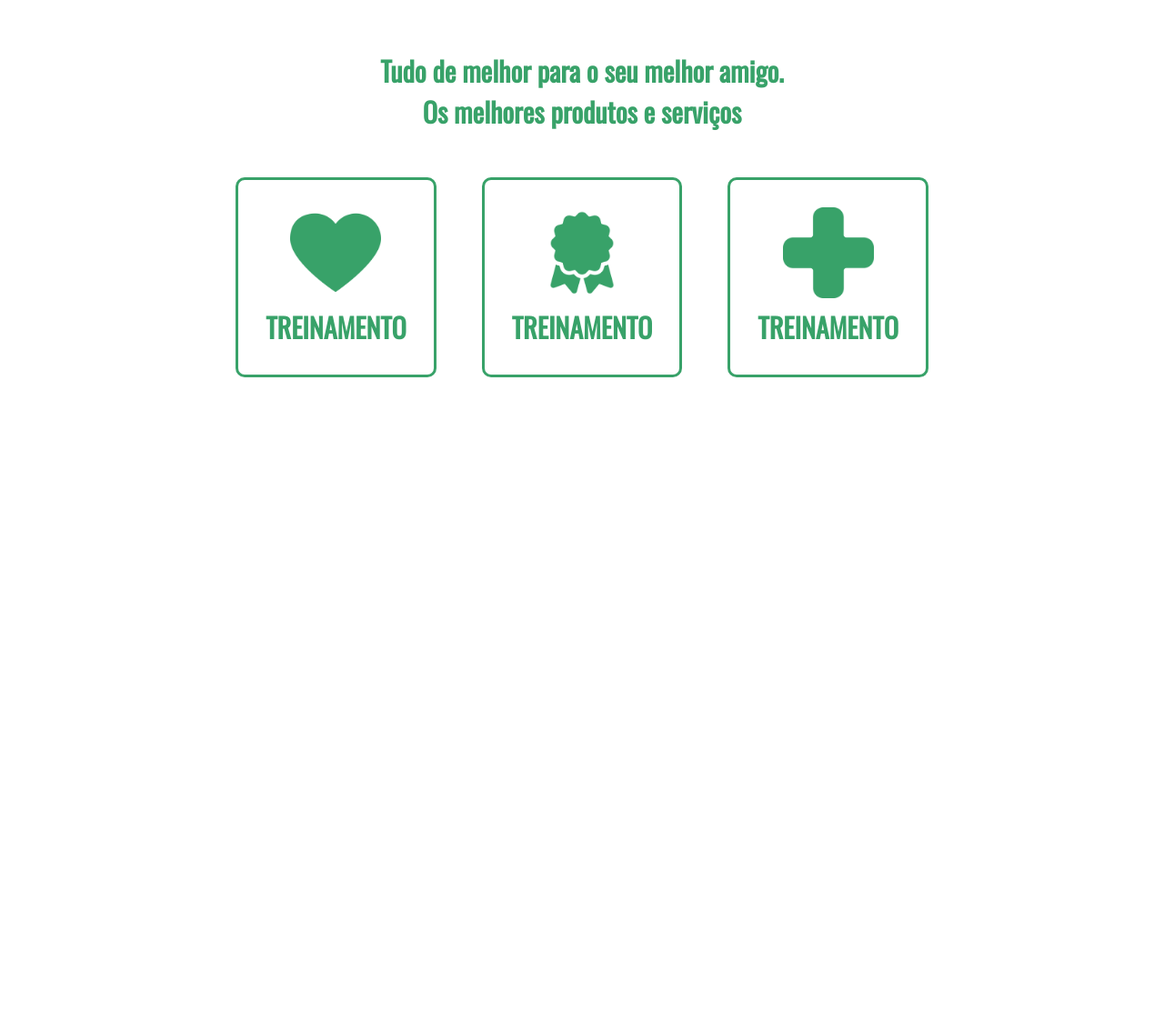
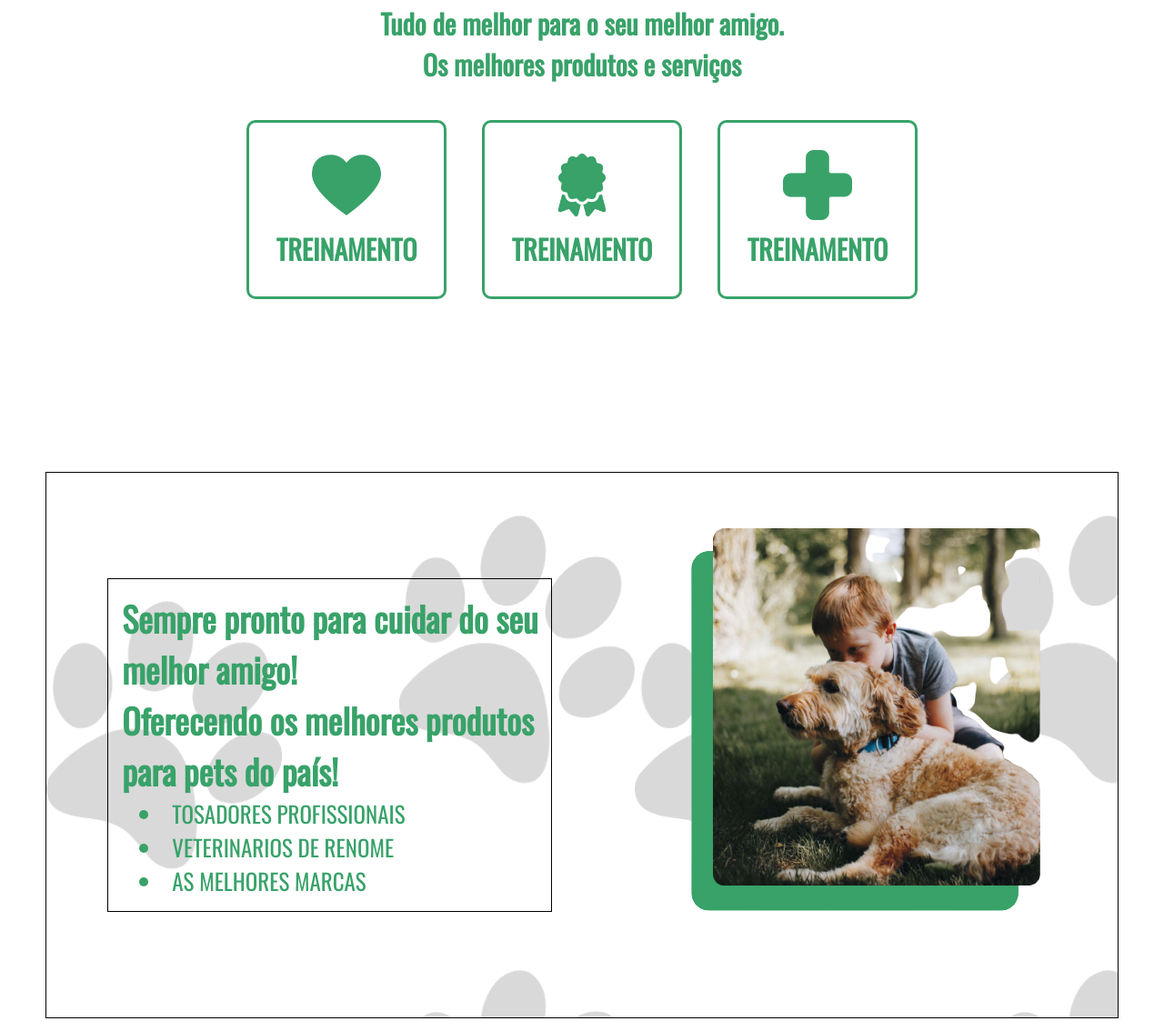
Before and after one commit to BlendoWWilstony/Landing_Page_Pet_Shop, a plain HTML site: page index.html in a window 1280 px wide. Shown: the part 675-1798 px from the top of the page at 91% size. Before the commit the page ends 1260 px from the top, so only its background shows below. Drawn offline with nearby package versions, Linux system fonts and the light colour scheme.

Commit message:
Change resolutions

```diff
--- a/index.html
+++ b/index.html
@@ -50,5 +50,22 @@
                 <p>TREINAMENTO</p>
             </div>
     </section>
+
+    <!--Terceira sessao da pagina-->
+    <section class="terceira-sessao">
+        <div class="terceira-sessao-esquerda">
+            <h2>Sempre pronto para cuidar do seu<br> melhor amigo!<br>Oferecendo os melhores produtos<br> para pets do país!</h2>
+            <div class="lista-terceira-sessao-esquerda">
+                <ul>
+                    <li>TOSADORES PROFISSIONAIS</li>
+                    <li>VETERINARIOS DE RENOME</li>
+                    <li>AS MELHORES MARCAS</li>
+                </ul>
+            </div>
+        </div>
+        <div class="quarta-sessao-direita">
+            <img src="image/cao-e-garoto.png" alt="cao e garoto">
+        </div>
+    </section>
 </body>
 </html>
--- a/style.css
+++ b/style.css
@@ -3,12 +3,9 @@
 *{
     margin: 0;
     padding: 0;
-}
-body{
-    margin: 0;
-    padding: 0;
     font-family: 'Oswald', sans-serif;
 }
+
 
 
 /*Estilização das tags de cabeçalho do documento html*/
@@ -17,7 +14,8 @@ header{
     display: flex;
     flex-direction: row;
     justify-content: space-around;
-    width: 100%;
+    width: 100vw;
+    height: 6vw;
     position: fixed;
     background-color: white;
 }
@@ -35,7 +33,7 @@ header{
     justify-content: space-evenly;
     align-items: center;
     font-weight: bolder;
-    font-size: 1.5em;
+    font-size: 1.5vw;
     color: #38A269;
 }
 
@@ -50,19 +48,19 @@ a:hover{
 }
 
 li{
-    padding-left: 15px;
+    padding-left: 1.5vw;
 }
 
 /*Estilização da primeira sessão do documento*/
 
 .primeira-sessao{
-    padding-top: 80px;
+    padding-top: 6vw;
     display: flex;
     flex-direction: row;
     justify-content: space-between;
     background-color: #38A269;
     align-items: center;
-    height: 500px;
+    height: 37vw;
 }
 
 .primeira-sessao-esquerda{
@@ -87,7 +85,7 @@ li{
     color: #38A269;
     border: none;
     border-radius: 5px;
-    padding: 15px;
+    padding: 1vw;
     font-family: 'Oswald', sans-serif;
     font-size: 30px;
     font-weight: bolder;
@@ -102,15 +100,15 @@ li{
 .primeira-sessao-direita{
     margin-right: 8%;
     display: flex;
-    height: 500px;
+    height: 37vw;
 }
 
 .cao-primeira-sessao{
-    height: 550px;
+    height: 40vw;
 }
 
 .segunda-sessao{
-    margin-top: 150px;
+    margin-top: 10vw;
     display: flex;
     flex-direction: column;
     align-items: center;
@@ -124,17 +122,17 @@ li{
 }
 
 .cards-segunda-sessao-quadro{
-    margin-top: 30px;
-    margin-bottom: 150px;
+    margin-top: 2vw;
+    margin-bottom: 10vw;
     display: grid;
     grid-template-columns: repeat(3, 1fr);
-    padding: 20px;
-    column-gap: 50px;
+    padding: 1vw;
+    column-gap: 3vw;
 }
 
 img.cards{
-    width: 100px;
-    height: 100px;
+    width: 6vw;
+    height: 6vw;
 }
 .cards-segunda-sessao{
     border: 3px solid #38A269;
@@ -154,3 +152,28 @@ img.cards{
     transition: 0.2s;
     transform: scale(1.2);
 }
+
+/*Estilização da terceira sessão do documento */
+.terceira-sessao{
+    background-image: url(image/pegada-primeira-sessao.png);
+    border: 1px solid black;
+    margin: 50px;
+    display: flex;
+    flex-direction: row;
+    justify-content: space-around;
+    align-items: center;
+}
+
+.terceira-sessao-esquerda{
+    border: 1px solid black;
+    display: flex;
+    flex-direction: column;
+    justify-content: space-around;
+    padding: 15px;
+    color: #38A269;
+    font-size: 25px;
+}
+
+.lista-terceira-sessao-esquerda{
+    list-style-position: inside;
+}
```
Also changed, not shown: image/cao-e-garoto.png (added).
